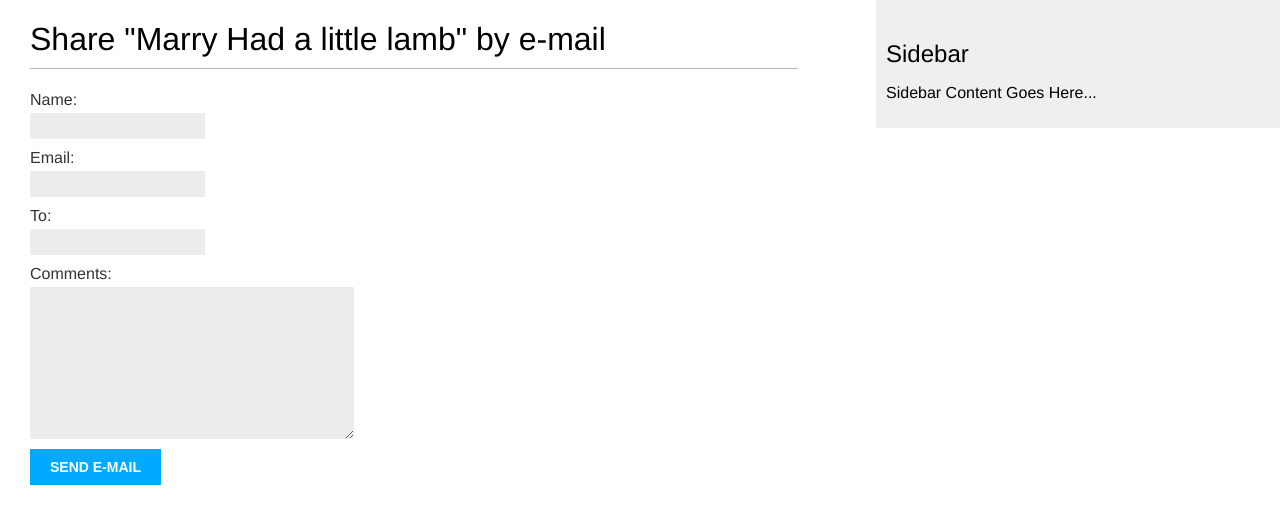
After one commit to sourabhR4ikwar/django-blog, a Django app: page /blog/7/share/ in a window 1280 px wide. The commit adds this page. Shown: the top 524 px of the page. Run offline with Django 3.2, Linux system fonts and the light colour scheme; data comes from the database, SQL or seed files in the repository; both versions use the stored data as it was after the commit.

Commit message:
Add Post Sharing via Email

```diff
--- /dev/null
+++ b/blog_template/blog/forms.py
@@ -0,0 +1,8 @@
+from django import forms
+
+class EmailPostForm(forms.Form):
+    name = forms.CharField(max_length=25)
+    email = forms.EmailField()
+    to = forms.EmailField()
+    comments = forms.CharField(required=False,
+                                widget=forms.Textarea)
--- /dev/null
+++ b/blog_template/blog/static/css/blog.css
@@ -0,0 +1,92 @@
+body {
+    margin:0;
+    padding:0;
+    font-family:helvetica, sans-serif;
+}
+
+a {
+    color:#00abff;
+    text-decoration:none;
+}
+
+h1 {
+    font-weight:normal;
+    border-bottom:1px solid #bbb;
+    padding:0 0 10px 0;
+}
+
+h2 {
+    font-weight:normal;
+    margin:30px 0 0;
+}
+
+#content {
+    float:left;
+    width:60%;
+    padding:0 0 0 30px;
+}
+
+#sidebar {
+    float:right;
+    width:30%;
+    padding:10px;
+    background:#efefef;
+    height:100%;
+}
+
+p.date {
+    color:#ccc;
+    font-family: georgia, serif;
+    font-size: 12px;
+    font-style: italic;
+}
+
+/* pagination */
+.pagination {
+    margin:40px 0;
+    font-weight:bold;
+}
+
+/* forms */
+label {
+    float:left;
+    clear:both;
+    color:#333;
+    margin-bottom:4px;
+}
+input, textarea {
+    clear:both;
+    float:left;
+    margin:0 0 10px;
+    background:#ededed;
+    border:0;
+    padding:6px 10px;
+    font-size:12px;
+}
+input[type=submit] {
+    font-weight:bold;
+    background:#00abff;
+    color:#fff;
+    padding:10px 20px;
+    font-size:14px;
+    text-transform:uppercase;
+}
+.errorlist {
+    color:#cc0033;
+    float:left;
+    clear:both;
+    padding-left:10px;
+}
+
+/* comments */
+.comment {
+    padding:10px;
+}
+.comment:nth-child(even) {
+    background:#efefef;
+}
+.comment .info {
+    font-weight:bold;
+    font-size:12px;
+    color:#666;
+}
--- a/blog_template/blog/templates/blog/base.html
+++ b/blog_template/blog/templates/blog/base.html
@@ -12,8 +12,8 @@
       {% endblock %}
     </div>
     <div id="sidebar">
-      <h2>My blog</h2>
-       <p>This is my blog</p>
+      <h2>Sidebar</h2>
+       <p>Sidebar Content Goes Here...</p>
     </div>
   </body>
 </html>
--- a/blog_template/blog/templates/blog/post/detail.html
+++ b/blog_template/blog/templates/blog/post/detail.html
@@ -7,6 +7,9 @@
   <p>
    Published {{ post.publish }} by {{ post.author}}
   </p>
+  <p>
+    <a href="{% url "blog:post_share" post.id %}">Share this post</a>
+  </p>
 
   {{ post.body|linebreaks}}
 
--- a/blog_template/blog/templates/blog/post/list.html
+++ b/blog_template/blog/templates/blog/post/list.html
@@ -3,7 +3,7 @@
 {% block title %}My Blog{% endblock %}
 
 {% block content %}
-  <h1>My Blog</h1>
+  <h1>Basic Blog Template</h1>
   {% for post in posts %}
     <h2>
       <a href="{{ post.get_absolute_url }}">
@@ -15,4 +15,5 @@
     </p>
     {{ post.body|truncatewords:30|linebreaks  }}
   {% endfor %}
+  {% include "pagination.html" with page=page_obj %}
 {% endblock %}
--- /dev/null
+++ b/blog_template/blog/templates/blog/post/share.html
@@ -0,0 +1,18 @@
+{% extends "blog/base.html" %}
+
+{% block title %}Share a post{% endblock %}
+{% block content %}
+  {% if sent%}
+  <h1>E-mail Successfully sent</h1>
+  <p>
+    "{{post.title}}" was successfully sent to {{ form.cleaned_data.to}}
+  </p>
+  {% else %}
+  <h1>Share "{{ post.title}}" by e-mail</h1>
+  <form action"." method="post">
+    {{ form.as_p }}
+    {% csrf_token %}
+    <input type="submit" value="Send e-mail">
+  </form>
+  {% endif %}
+{% endblock %}
--- a/blog_template/blog/urls.py
+++ b/blog_template/blog/urls.py
@@ -4,8 +4,11 @@ from . import views
 app_name = 'blog'
 
 urlpatterns = [
-  path('', views.post_list, name='post_list'),
-  path('<int:year>/<int:month>/<int:day>/<slug:post>/',
-        views.post_detail,
-        name='post_detail'),
+  #path('', views.post_list, name='post_list'),
+    path('', views.PostListView.as_view(), name='post_list'),
+    path('<int:year>/<int:month>/<int:day>/<slug:post>/',
+                                       views.post_detail,
+                                       name='post_detail'),
+    path('<int:post_id>/share/', views.post_share, name='post_share'),
+
 ]
--- a/blog_template/blog/views.py
+++ b/blog_template/blog/views.py
@@ -1,12 +1,52 @@
 from django.shortcuts import render, get_object_or_404
 from .admin import PostAdmin
 from .models import Post
+from django.core.paginator import Paginator, EmptyPage, PageNotAnInteger
+from django.views.generic import ListView
+from .forms import EmailPostForm
+from django.core.mail import send_mail
 
 # Create your views here.
+def post_share(request, post_id):
+    post = get_object_or_404(Post, id=post_id, status='published')
+    sent = False
+    if request.method == 'POST':
+        form = EmailPostForm(request.POST)
+        if form.is_valid():
+            cd = form.cleaned_data
+            post_url = request.build_absolute_uri(post.get_absolute_url())
+            subject = '{} ({}) recommends you reading "{}"'.format(cd['name'], cd['email'],
+                                                                   post.title)
+            message = 'Read "{}" at {}\n\n{}\'s commments:{}'.format(post.title, post_url, cd['name'], cd['comments'])
+            send_mail(subject, message, 'sourabh.d.raikwar@gmail.com', [cd['to']])
+            sent = True
+    else:
+        form = EmailPostForm()
+    return render(request, 'blog/post/share.html', {'post': post,
+                                                    'form': form,
+                                                    'sent': sent})
+
+
+class PostListView(ListView):
+    queryset = Post.published.all()
+    context_object_name = 'posts'
+    paginate_by = 3
+    template_name = 'blog/post/list.html'
+
 def post_list(request):
-    posts = Post.published.all()
-    return render(request, 'blog/post/list.html',{'posts': posts})
-
+    object_list = Post.published.all()
+    paginator = Paginator(object_list, 3)
+    page = request.GET.get('page')
+    try:
+        posts = paginator.page(page)
+    except PageNotAnInteger:
+        posts = paginator.page(1)
+    except EmptyPage:
+        posts = paginator.page(paginator.num_pages)
+    return render(request,
+                  'blog/post/list.html',
+                  {'page':page,
+                   'posts':posts})
 
 def post_detail(request, year, month, day, post):
     post = get_object_or_404(Post, slug=post,
--- a/blog_template/blog_template/settings.py
+++ b/blog_template/blog_template/settings.py
@@ -100,6 +100,12 @@ AUTH_PASSWORD_VALIDATORS = [
     },
 ]
 
+#Email Setup
+EMAIL_HOST = 'smtp.gmail.com'
+EMAIL_HOST_USER = ''
+EMAIL_HOST_PASSWORD = ''
+EMAIL_PORT = 587
+EMAIL_USE_TLS = True
 
 # Internationalization
 # https://docs.djangoproject.com/en/2.2/topics/i18n/
```
Also changed, not shown: blog_template/blog/templates/pagination.html (added, +13 -0 lines), blog_template/db.sqlite3, 1 other file.
